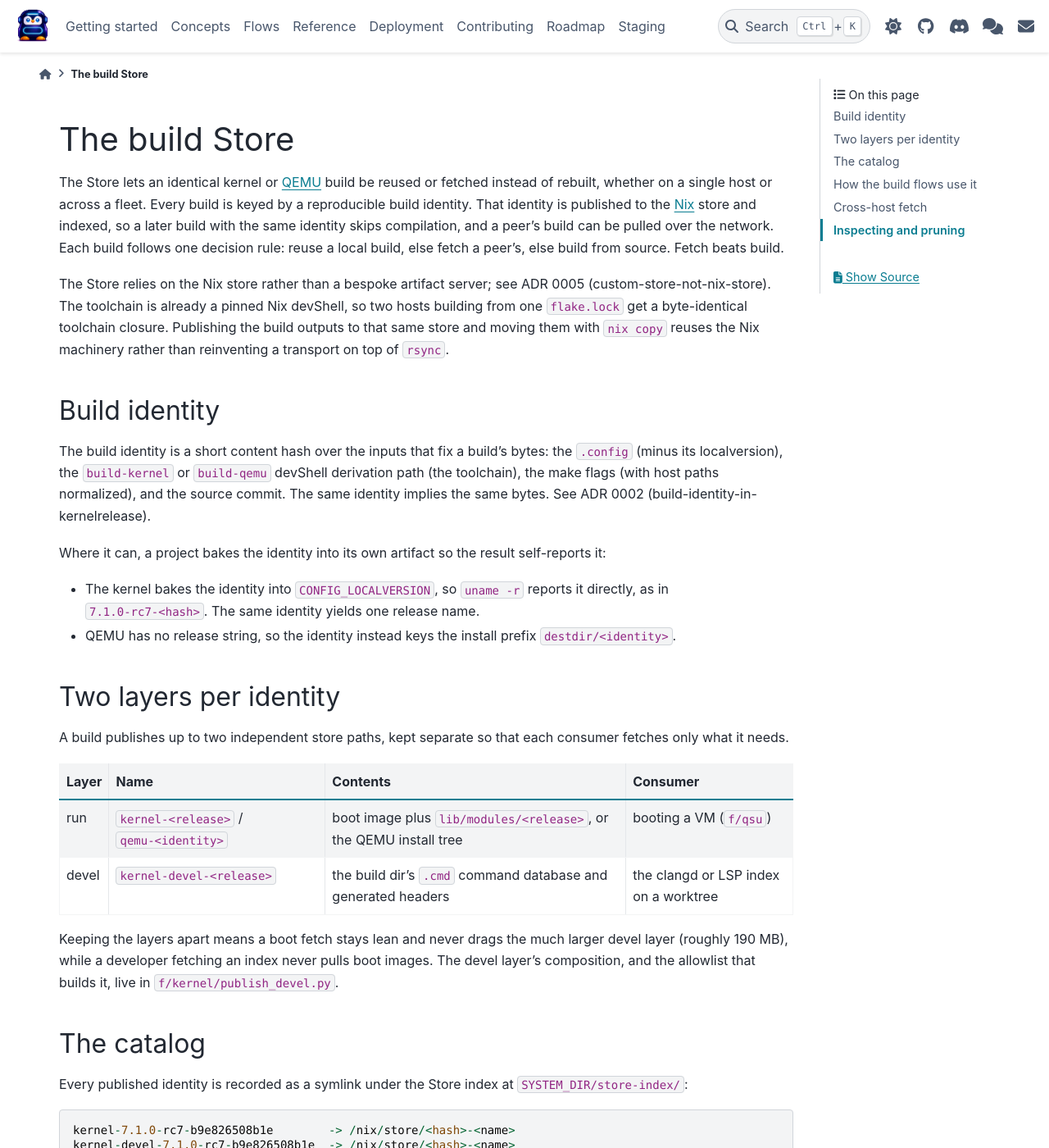
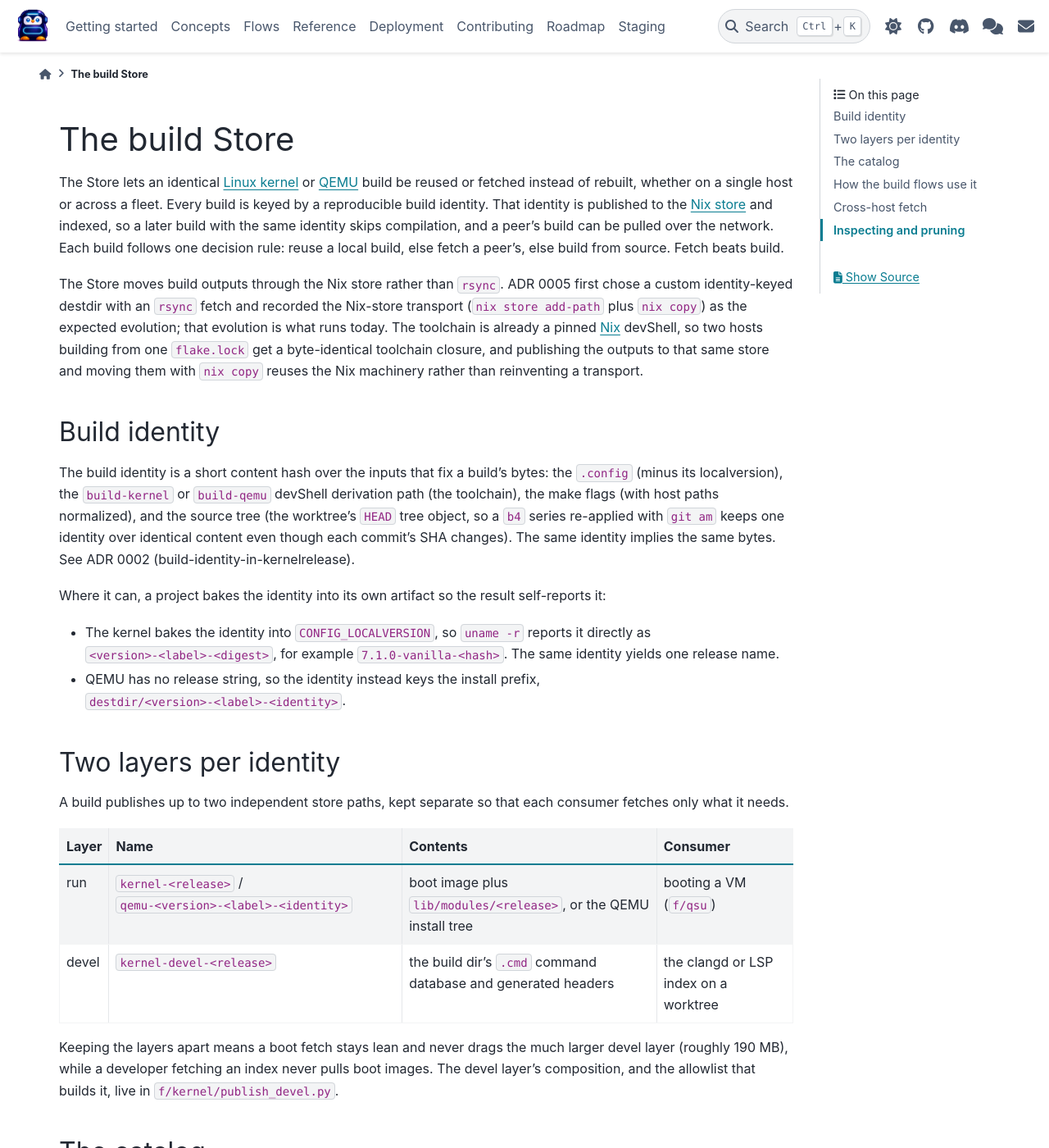
Before and after one commit to dagomez137/kdevops-ng, a Sphinx documentation site: the page built from docs/concepts/build-store.rst, in a window 1280 px wide and 1400 px high. Shown: the whole window at 82% size. Built offline with Sphinx 7.4.7 and the PyData theme 0.15.4, drawn with Linux system fonts in a browser that asks for light colours; some of the changed text lies outside the part shown.

Commit message:
docs: refresh the build Store page to current support
The build Store concept page had drifted from the code. Correct the
build identity to hash the source tree, not the source commit, so a b4
series re-applied with git am keeps one identity, and show the readable
release and prefix the identity now keys: kernel-<version>-<label>-<digest>
and destdir/<version>-<label>-<identity>, with the run-layer store name
and catalog examples updated to match.

Fix reuse_check: configure runs to bake the identity, so it is the
compile, install, and publish steps that a reuse hit skips, not configure.
Rewrite cross-host fetch to the model in use: the run-layer auto-fetch is
driven by the use_peers toggle and the SYSTEM_DIR/peers registry that
fetch_identity sweeps, while the remote and remote_index knobs are the
manual path for the standalone fetch_devel and store_index steps.

Reframe the ADR 0005 reference, which read backwards: that ADR first
chose a custom store with rsync and recorded the Nix-store transport as
the expected evolution, and that evolution is what the page now describes.
Link the Nix store on first mention to the Nix manual.

Generated-by: Claude AI
Signed-off-by: Daniel Gomez <da.gomez@kernel.org>

```diff
--- a/docs/concepts/build-store.rst
+++ b/docs/concepts/build-store.rst
@@ -6,20 +6,22 @@
 The build Store
 ===============
 
-The Store lets an identical kernel or `QEMU`_ build be reused or fetched instead
-of rebuilt, whether on a single host or across a fleet. Every build is keyed by
-a reproducible build identity. That identity is published to the `Nix`_ store
-and indexed, so a later build with the same identity skips compilation, and a
-peer's build can be pulled over the network. Each build follows one decision
-rule: reuse a local build, else fetch a peer's, else build from source. Fetch
-beats build.
+The Store lets an identical `Linux kernel`_ or `QEMU`_ build be reused or
+fetched instead of rebuilt, whether on a single host or across a fleet. Every
+build is keyed by a reproducible build identity. That identity is published to
+the `Nix store`_ and indexed, so a later build with the same identity skips
+compilation, and a peer's build can be pulled over the network. Each build
+follows one decision rule: reuse a local build, else fetch a peer's, else build
+from source. Fetch beats build.
 
-The Store relies on the Nix store rather than a bespoke artifact server; see
-ADR 0005 (custom-store-not-nix-store). The toolchain is already a pinned Nix
-devShell, so two hosts building from one ``flake.lock`` get a byte-identical
-toolchain closure. Publishing the build outputs to that same store and moving
-them with ``nix copy`` reuses the Nix machinery rather than reinventing a
-transport on top of ``rsync``.
+The Store moves build outputs through the Nix store rather than ``rsync``. ADR
+0005 first chose a custom identity-keyed destdir with an ``rsync`` fetch and
+recorded the Nix-store transport (``nix store add-path`` plus ``nix copy``) as
+the expected evolution; that evolution is what runs today. The toolchain is
+already a pinned `Nix`_ devShell, so two hosts building from one ``flake.lock``
+get a byte-identical toolchain closure, and publishing the outputs to that same
+store and moving them with ``nix copy`` reuses the Nix machinery rather than
+reinventing a transport.
 
 Build identity
 ==============
@@ -27,17 +29,19 @@ Build identity
 The build identity is a short content hash over the inputs that fix a build's
 bytes: the ``.config`` (minus its localversion), the ``build-kernel`` or
 ``build-qemu`` devShell derivation path (the toolchain), the make flags (with
-host paths normalized), and the source commit. The same identity implies the
-same bytes. See ADR 0002 (build-identity-in-kernelrelease).
+host paths normalized), and the source tree (the worktree's ``HEAD`` tree
+object, so a ``b4`` series re-applied with ``git am`` keeps one identity over
+identical content even though each commit's SHA changes). The same identity
+implies the same bytes. See ADR 0002 (build-identity-in-kernelrelease).
 
 Where it can, a project bakes the identity into its own artifact so the result
 self-reports it:
 
 * The kernel bakes the identity into ``CONFIG_LOCALVERSION``, so ``uname -r``
-  reports it directly, as in ``7.1.0-rc7-<hash>``. The same identity yields one
-  release name.
-* QEMU has no release string, so the identity instead keys the install prefix
-  ``destdir/<identity>``.
+  reports it directly as ``<version>-<label>-<digest>``, for example
+  ``7.1.0-vanilla-<hash>``. The same identity yields one release name.
+* QEMU has no release string, so the identity instead keys the install prefix,
+  ``destdir/<version>-<label>-<identity>``.
 
 Two layers per identity
 =======================
@@ -53,7 +57,7 @@ consumer fetches only what it needs.
      - Contents
      - Consumer
    * - run
-     - ``kernel-<release>`` / ``qemu-<identity>``
+     - ``kernel-<release>`` / ``qemu-<version>-<label>-<identity>``
      - boot image plus ``lib/modules/<release>``, or the QEMU install tree
      - booting a VM (``f/qsu``)
    * - devel
@@ -72,9 +76,9 @@ The catalog
 Every published identity is recorded as a symlink under the Store index at
 ``SYSTEM_DIR/store-index/``::
 
-   kernel-7.1.0-rc7-b9e826508b1e        -> /nix/store/<hash>-<name>
-   kernel-devel-7.1.0-rc7-b9e826508b1e  -> /nix/store/<hash>-<name>
-   qemu-<identity>                      -> /nix/store/<hash>-<name>
+   kernel-7.1.0-vanilla-b9e826508b1e        -> /nix/store/<hash>-<name>
+   kernel-devel-7.1.0-vanilla-b9e826508b1e  -> /nix/store/<hash>-<name>
+   qemu-11.0.0-vanilla-3f2a1c8e9d04         -> /nix/store/<hash>-<name>
 
 Each symlink is also a Nix GC root, created with ``nix build --out-link``, so
 the store path survives ``nix store gc`` until the entry is removed. The catalog
@@ -93,18 +97,19 @@ reuse_check
 
 ``reuse_check`` runs before the compile and reports whether the identity is
 already available. It checks the local destdir or prefix first, then the Store
-catalog, where a fetched build lives. When the identity is present, configure,
-compile, and install are skipped and the manifest points at the existing
-artifacts. It is store-aware, so a fetched identity is consumed in place from
-``/nix/store`` with no local copy.
+catalog, where a fetched build lives. Configure has already run to bake the
+identity; when it is present the compile, install, and publish steps are skipped
+and the manifest points at the existing artifacts. It is store-aware, so a
+fetched identity is consumed in place from ``/nix/store`` with no local copy.
 
 fetch_identity
 --------------
 
-``fetch_identity`` runs before ``reuse_check``. With a peer configured, it reads
-the peer's catalog entry over SSH, pulls the store path with ``nix copy``, and
-indexes it locally, leaving the run layer in the store for ``reuse_check`` to
-resolve.
+``fetch_identity`` runs before ``reuse_check``. With ``use_peers`` on it sweeps
+the registered peers (the ``SYSTEM_DIR/peers`` registry) and, for the first that
+already published this identity, reads its catalog entry over SSH, pulls the
+store path with ``nix copy``, and indexes it locally, leaving the run layer in
+the store for ``reuse_check`` to resolve.
 
 publish and publish_devel
 -------------------------
@@ -123,18 +128,21 @@ so the index points at that worktree's own source.
 Cross-host fetch
 ================
 
-The kernel and QEMU build flows expose a Prebuilt input group with two knobs:
+The build flows' run-layer auto-fetch is driven by the ``use_peers`` toggle in
+the Reuse group and the peers registry at ``SYSTEM_DIR/peers`` (one
+``<host> [<store-index>]`` per line, written by `f/workbench/fetch`_). With
+``use_peers`` on, ``fetch_identity`` sweeps the registered peers and, for the
+first that already published this identity, learns the peer's store path from
+``ssh <host> readlink <index>/<name>`` and pulls it with
+``nix copy --from ssh://<host>``. Because the two hosts share one toolchain
+closure, a transported QEMU binary runs with no missing dependencies.
 
-* ``remote``: the SSH host of a peer builder.
-* ``remote_index``: that peer's ``store-index`` directory (its
-  ``SYSTEM_DIR/store-index``).
-
-With both set, ``fetch_identity`` learns the peer's store path from
-``ssh <remote> readlink <remote_index>/<name>`` and pulls it with ``nix copy
---from ssh://<remote>``. Because the two hosts share one toolchain closure, a
-transported QEMU binary runs with no missing dependencies. All cross-host I/O
-happens inside the ``transfer`` devShell (Nix plus OpenSSH); nothing uses
-``rsync``.
+The explicit ``remote``/``remote_index`` knobs are the manual path, used by the
+standalone steps rather than the build flows: the ``fetch_devel`` step and the
+``store_index`` inspector take an ssh host and that peer's ``store-index``
+directory to target one named peer directly instead of sweeping the registry.
+All cross-host I/O happens inside the ``transfer`` devShell (Nix plus OpenSSH);
+nothing uses ``rsync``.
 
 This moves build outputs across hosts. Build inputs, such as a developer's
 branch, cross the other way by git; see :doc:`/concepts/cross-host-development`.
@@ -165,5 +173,9 @@ The same operations by hand are::
    rm "$STORE_INDEX_DIR"/<name> && nix store gc
    ssh <host> ls "$STORE_INDEX_DIR"/
 
+.. _Linux kernel: https://www.kernel.org/
 .. _Nix: https://nixos.org/
+.. _Nix store: https://nix.dev/manual/nix/2.24/store/
 .. _QEMU: https://www.qemu.org/
+.. _f/workbench/fetch:
+   https://github.com/dagomez137/kdevops-ng/tree/main/f/workbench/fetch.flow
```
